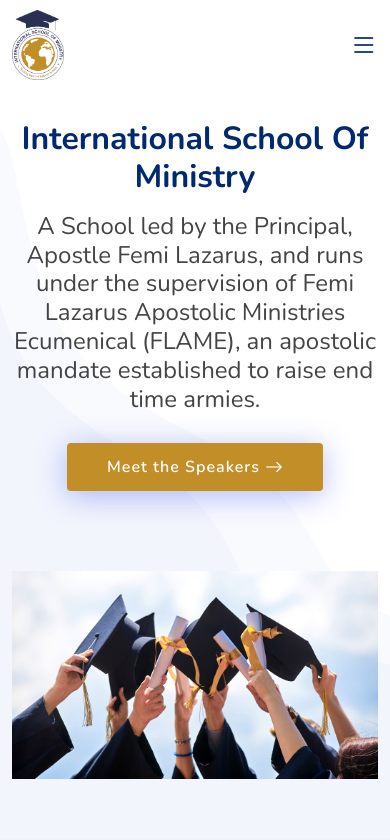
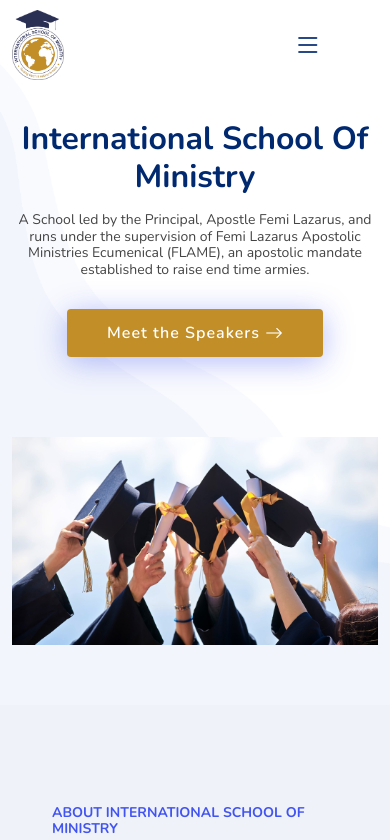
Before and after one commit to ejalonibudamilola/ISM, a PHP site: page / in a window 390 px wide. Shown: the top 840 px of the page. Run offline with PHP 8.4, Linux system fonts and the light colour scheme.

Commit message:
code update

```diff
--- a/assets/css/style.css
+++ b/assets/css/style.css
@@ -348,7 +348,7 @@ section {
   display: none;
   line-height: 0;
   transition: 0.5s;
-  margin-left: 10em;
+  margin-left: 8em;
 }
 
 .mobile-nav-toggle.bi-x {
@@ -535,7 +535,7 @@ section {
   }
 
   .hero h2 {
-    font-size: 24px;
+    font-size: 14px;
   }
 
   .hero .hero-img img {
```
